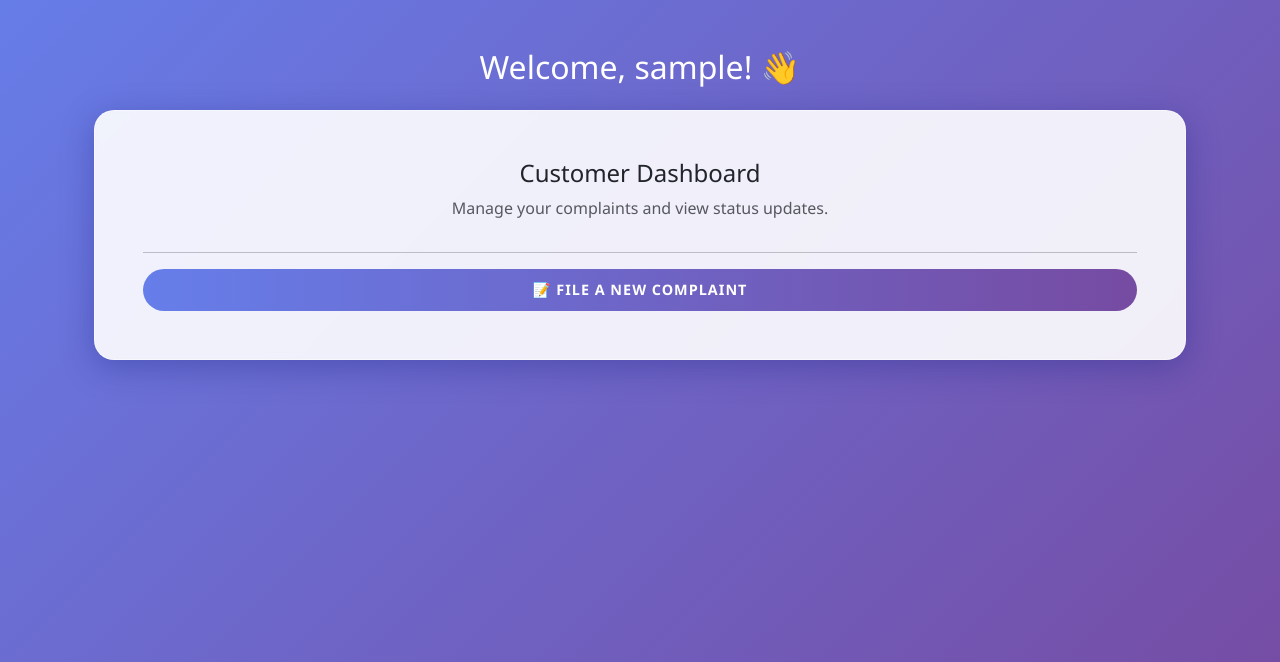
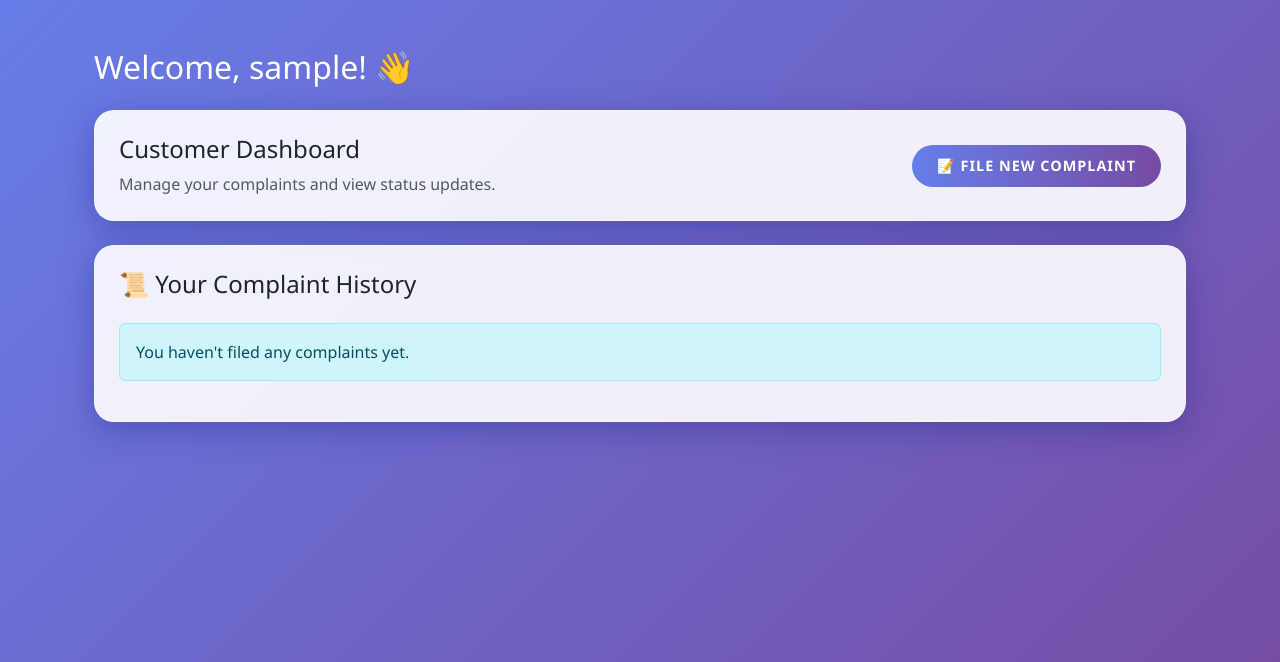
Before and after one commit to pranithamalasala/customer-complaint-manager, a Flask app: page /dashboard in a window 1280 px wide. Shown: the part 57-719 px from the top of the page. Run offline with Flask 3, Linux system fonts and the light colour scheme; the visitor is signed in with stand-in values (Sample User, id 1); data that the repository does not hold is empty.

Commit message:
Added Dashboard Table to view complaints

```diff
--- a/app.py
+++ b/app.py
@@ -48,12 +48,14 @@ def login():
             return redirect(url_for('dashboard'))
         flash('Invalid Credentials')
     return render_template('login.html')
-
 @app.route('/dashboard')
 @login_required
 def dashboard():
-    # Pass the user's name to the dashboard
-    return render_template('dashboard.html', name=current_user.username)
+    # 1. Fetch all complaints filed by the current user
+    user_complaints = Complaint.query.filter_by(user_id=current_user.id).all()
+
+    # 2. Send the list to the HTML page
+    return render_template('dashboard.html', name=current_user.username, complaints=user_complaints)
 
 @app.route('/logout')
 @login_required
--- a/templates/dashboard.html
+++ b/templates/dashboard.html
@@ -3,19 +3,58 @@
 {% block content %}
 <div class="container mt-5">
     <div class="row">
-        <div class="col-md-12 text-center">
+        <div class="col-md-12">
             <h2 class="text-white mb-4">Welcome, {{ name }}! 👋</h2>
 
-            <div class="card p-5">
-                <h4>Customer Dashboard</h4>
-                <p class="text-muted">Manage your complaints and view status updates.</p>
+            <div class="card p-4 mb-4">
+                <div class="d-flex justify-content-between align-items-center">
+                    <div>
+                        <h4>Customer Dashboard</h4>
+                        <p class="text-muted mb-0">Manage your complaints and view status updates.</p>
+                    </div>
+                    <a href="{{ url_for('file_complaint') }}" class="btn btn-primary btn-lg">
+                        📝 File New Complaint
+                    </a>
+                </div>
+            </div>
 
-                <hr>
+            <div class="card p-4">
+                <h4>📜 Your Complaint History</h4>
 
-                <a href="{{ url_for('file_complaint') }}" class="btn btn-primary btn-lg">
-                    📝 File a New Complaint
-                </a>
+                {% if complaints %}
+                <table class="table table-hover mt-3">
+                    <thead class="table-dark">
+                        <tr>
+                            <th>ID</th>
+                            <th>Subject</th>
+                            <th>Category</th>
+                            <th>Status</th>
+                        </tr>
+                    </thead>
+                    <tbody>
+                        {% for complaint in complaints %}
+                        <tr>
+                            <td>#{{ complaint.id }}</td>
+                            <td>{{ complaint.subject }}</td>
+                            <td><span class="badge bg-secondary">{{ complaint.category }}</span></td>
+                            <td>
+                                {% if complaint.status == 'Pending' %}
+                                    <span class="badge bg-warning text-dark">Pending</span>
+                                {% else %}
+                                    <span class="badge bg-success">Resolved</span>
+                                {% endif %}
+                            </td>
+                        </tr>
+                        {% endfor %}
+                    </tbody>
+                </table>
+                {% else %}
+                    <div class="alert alert-info mt-3">
+                        You haven't filed any complaints yet.
+                    </div>
+                {% endif %}
             </div>
+
         </div>
     </div>
 </div>
```
